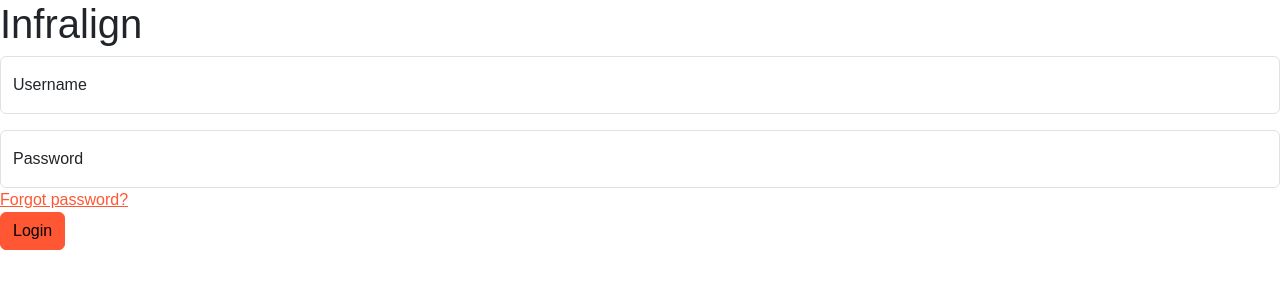
After one commit to tris-g/GTAInfralign, a Django app: page /accounts/login in a window 1280 px wide. The commit adds this page. Shown: the top 300 px of the page. Run offline with Django 5.2, Linux system fonts and the light colour scheme; some libraries are stand-ins or nearby versions.

Commit message:
working login logout

```diff
--- /dev/null
+++ b/accounts/forms.py
@@ -0,0 +1,15 @@
+from django import forms
+from django.contrib.auth.forms import UserCreationForm, AuthenticationForm
+from django.contrib.auth.models import User
+
+class UserRegisterForm(UserCreationForm):
+
+    class Meta:
+        model = User
+        fields = ["username", "email", "first_name", "last_name", "password1", "password2", "is_staff"]
+
+class AuthenticationForm(AuthenticationForm):
+
+    class Meta:
+        model = User
+        fields = '__all__'
--- /dev/null
+++ b/accounts/templates/login.html
@@ -0,0 +1,31 @@
+{% load static %}
+<!doctype html>
+<html lang="en">
+<head>
+    <meta charset="UTF-8">
+    <meta http-equiv="X-UA-Compatible" content="IE=edge" />
+    <meta name="viewport" content="width=device-width, initial-scale=1.0" />
+    <title>Login | Infralign</title>
+    <link rel="stylesheet" href="{% static 'css/custom_bootstrap.css' %}">
+</head>
+<body>
+    <main>
+        <form class="login-fieldset" method="post">
+            <h1 class="brand">Infralign</h1>
+            {% csrf_token %}
+            <div class="form-floating mb-3">
+                <input type="username" name="username" class="form-control" id="floatingInput" placeholder="Username">
+                <label for="floatingInput">Username</label>
+            </div>
+            <div class="form-floating">
+                <input type="password" name="password" class="form-control" id="floatingPassword" placeholder="Password">
+                <label for="floatingPassword">Password</label>
+            </div>
+            <div class="login-forgot">
+                <a href="">Forgot password?</a>
+            </div>
+            <button class="btn btn-primary" type="submit" for="login-fieldset">Login</button>
+        </form>
+    </main>
+</body>
+</html>
--- /dev/null
+++ b/accounts/urls.py
@@ -0,0 +1,7 @@
+from django.urls import path
+
+from . import views
+
+urlpatterns = [
+    path('login', views.user_login, name='login'),
+]
--- a/accounts/views.py
+++ b/accounts/views.py
@@ -1,3 +1,33 @@
-from django.shortcuts import render
+import logging
+from django.shortcuts import render, redirect
+from django.contrib.auth import authenticate, login
+from django.views.decorators.http import require_http_methods
+from django.contrib import messages
 
-# Create your views here.
+from .forms import AuthenticationForm
+
+logger = logging.getLogger(__name__)
+
+def verbose_user(request) -> str:
+    """Returns a unique string representing the user within the request. Meant for logging purposes."""
+    return f"{request.user.pk}:{request.user.username}"
+
+@require_http_methods(['GET', 'POST'])
+def user_login(request):
+    """Django view for logging a User in."""
+    if request.method == "POST":
+        form = AuthenticationForm(request, data=request.POST)
+        print(form.error_messages)
+        if form.is_valid():
+            user = authenticate(request, username=form.cleaned_data.get('username'), password=form.cleaned_data.get('password'))
+            if user is not None:
+                login(request, user)
+                logger.info(f"{verbose_user(request)} sucessfully logged in.")
+                messages.info(request, f"Welcome {user}.")
+                return redirect('index')
+        logger.info(f"Failed login attempt for {form.cleaned_data.get('username')}.")
+    elif request.user.is_authenticated:
+        return redirect('index')
+    else:
+        form = AuthenticationForm(request)
+    return render(request, "login.html", {"form": form})
--- a/analytics/templates/base.html
+++ b/analytics/templates/base.html
@@ -7,7 +7,6 @@
     <meta http-equiv="X-UA-Compatible" content="IE=edge" />
     <meta name="viewport" content="width=device-width, initial-scale=1.0" />
     <title>{% block title %}{% endblock title %}</title>
-    <link rel="stylesheet" href="https://fonts.googleapis.com/css2?family=League+Spartan&display=swap">
     <link rel="stylesheet" href="{% static 'css/custom_bootstrap.css' %}">
     <link rel="stylesheet" href="{% static 'css/base.css' %}">
 </head>
--- a/analytics/views.py
+++ b/analytics/views.py
@@ -1,6 +1,4 @@
 from django.shortcuts import render
-
-# Create your views here.
 
 def index(request):
     return render(request, 'index.html', {'username': request.user.username})
--- a/infralign/urls.py
+++ b/infralign/urls.py
@@ -20,5 +20,7 @@
 
 urlpatterns = [
     path("admin/", admin.site.urls),
-    path('', include('analytics.urls')),
+    path("", include("django.contrib.auth.urls")),
+    path("", include("analytics.urls")),
+    path("accounts/", include("accounts.urls")),
 ]
```
Also changed, not shown: analytics/templates/index.html (+7 -0 lines), infralign/settings.py (+25 -0 lines).
